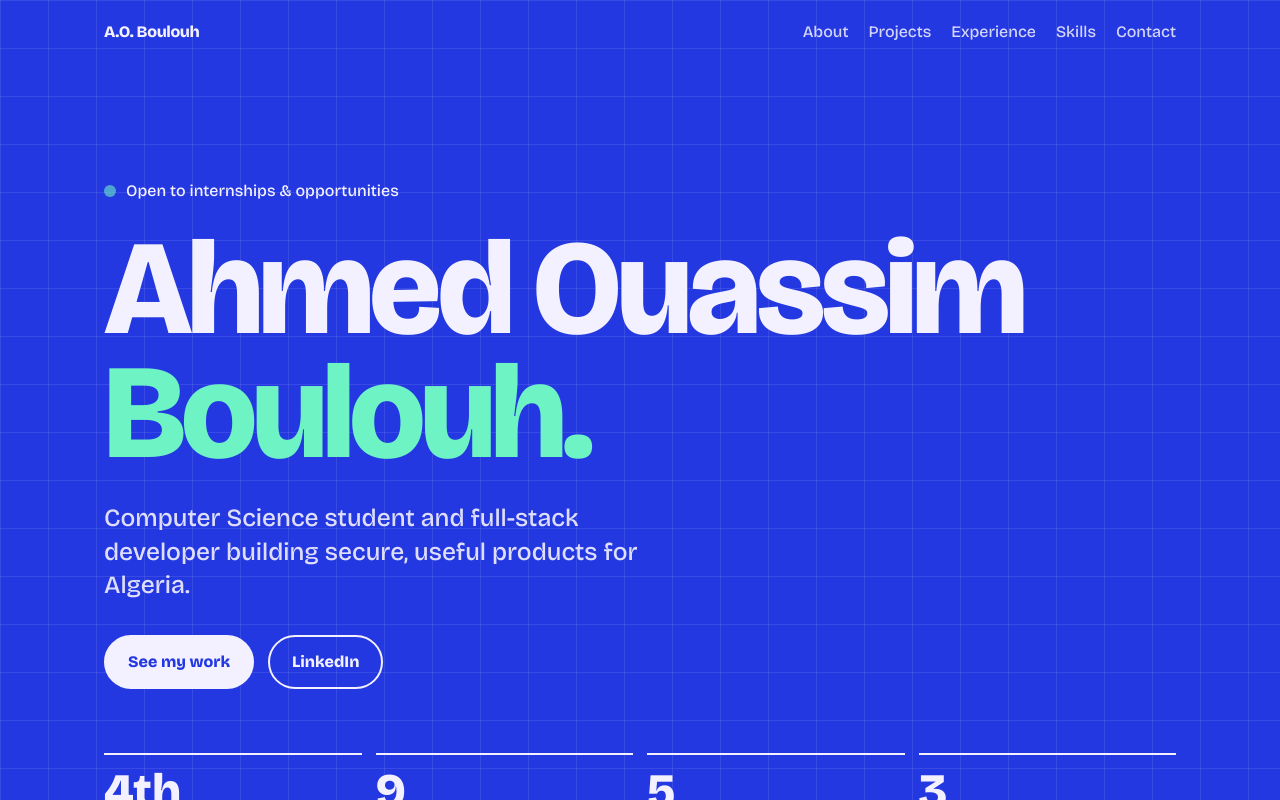
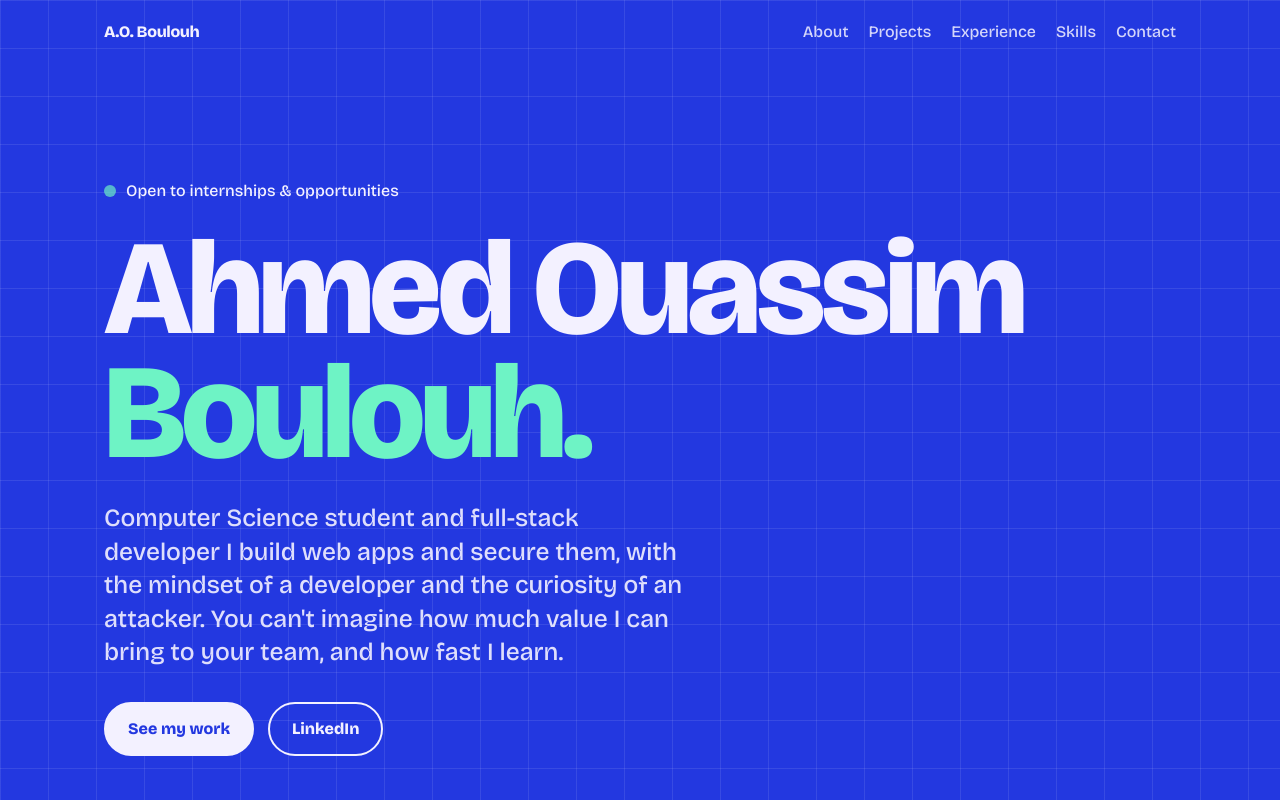
Before and after one commit to simou-blh/portfolio, a Next.js app in the folder frontend/: page / in a window 1280 px wide. Shown: the top 800 px of the page. Built offline with nearby package versions, Linux system fonts and the light colour scheme.

Commit message:
modified the description in hero

```diff
--- a/frontend/src/data/site.ts
+++ b/frontend/src/data/site.ts
@@ -2,7 +2,7 @@ export const site = {
   name: "Ahmed Ouassim Boulouh",
   short: "A.O. Boulouh",
   tagline:
-    "Computer Science student and full-stack developer building secure, useful products for Algeria.",
+    "Computer Science student and full-stack developer I build web apps and secure them, with the mindset of a developer and the curiosity of an attacker. You can't imagine how much value I can bring to your team, and how fast I learn.",
   status: "Open to internships & opportunities",
   location: "Guelma, Algeria",
   linkedin: "https://www.linkedin.com/in/boulouh-ahmed-ouassim/",
```
